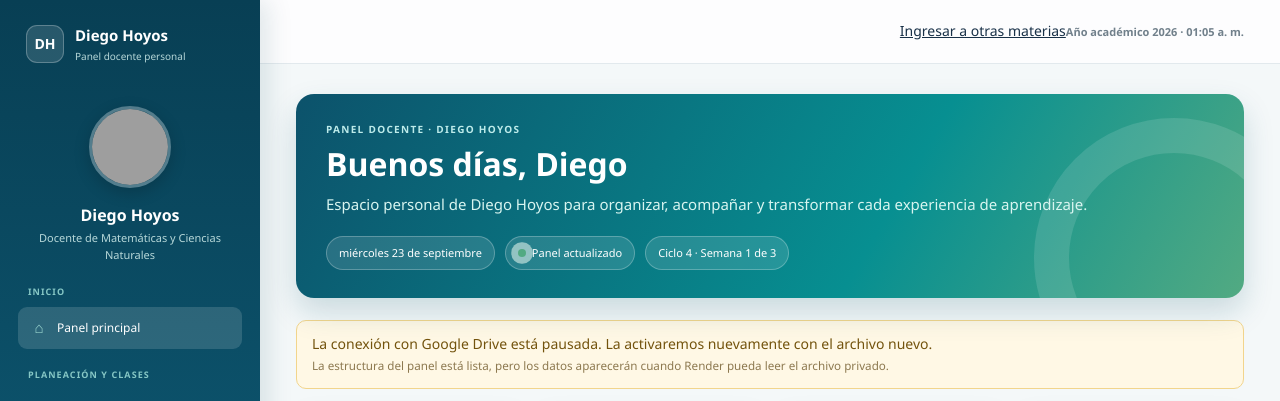
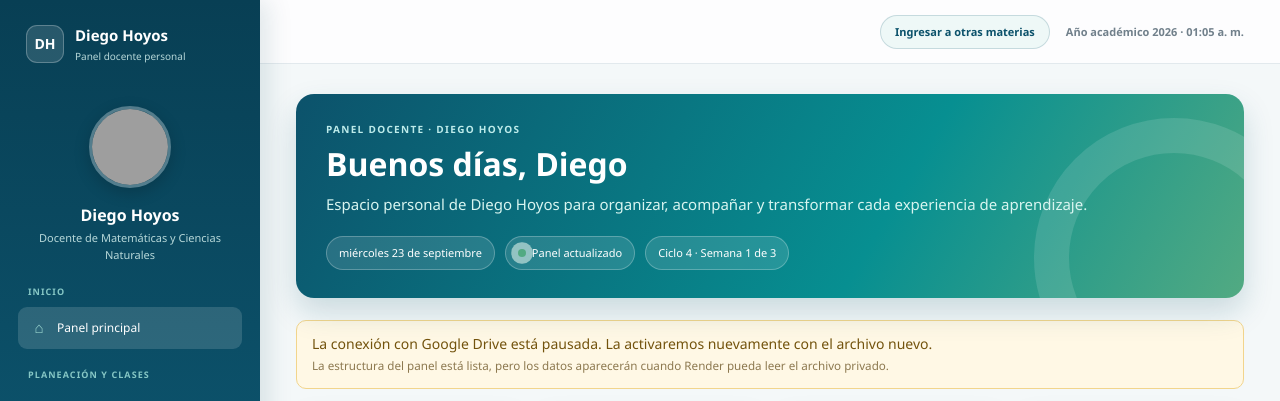
Before and after one commit to Diegoho58-dev/mi_plataforma_docente, a Flask app: page / in a window 1280 px wide. Shown: the top 401 px of the page. Run offline with Flask 3, Linux system fonts and the light colour scheme; the visitor is signed in with stand-in values (Sample User, id 1); parts of the project's set-up code (start-up, migrations or seed data) failed here and were passed over; grey boxes are pictures that could not be loaded.

Commit message:
Add styles for topbar action button

```diff
--- a/static/css/layout.css
+++ b/static/css/layout.css
@@ -10,3 +10,33 @@
 .menu-section-title:first-child {
   margin-top: 0;
 }
+
+.topbar-action {
+  display: inline-flex;
+  align-items: center;
+  min-height: 34px;
+  margin-right: 16px;
+  padding: 0 14px;
+  border: 1px solid rgba(12, 82, 107, .18);
+  border-radius: 999px;
+  background: #eef8f7;
+  color: #0c526b;
+  font-size: 11px;
+  font-weight: 800;
+  text-decoration: none;
+  white-space: nowrap;
+}
+
+.topbar-action:hover,
+.topbar-action:focus-visible {
+  background: #d9efed;
+  color: #083d50;
+}
+
+@media (max-width: 520px) {
+  .topbar-action {
+    margin-right: 8px;
+    padding: 0 9px;
+    font-size: 10px;
+  }
+}
```
